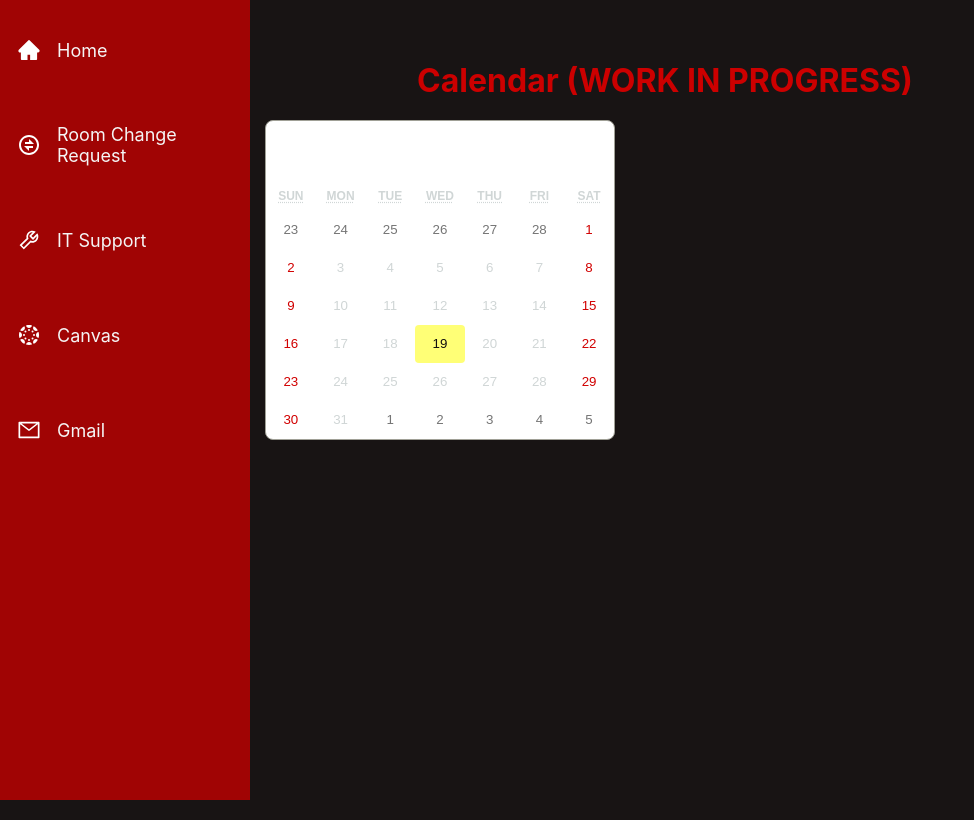
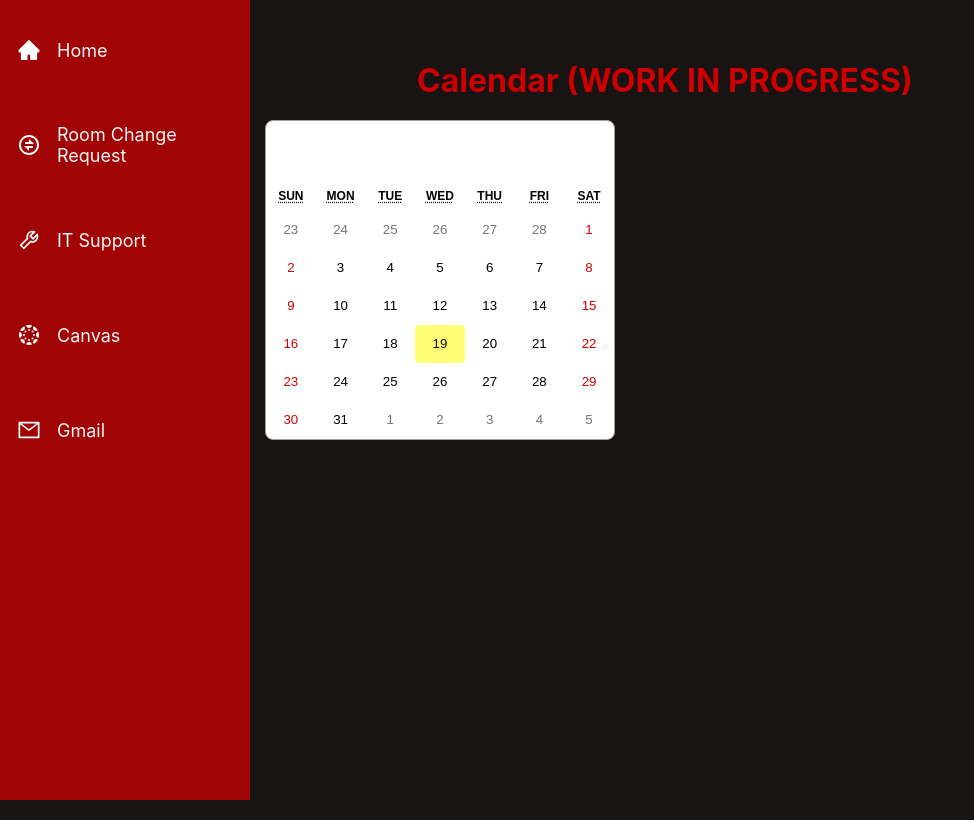
Before and after one commit to zepion1/SWE2, a React (Create React App) app: page /calendar in a window 1280 px wide. Shown: the whole page, without its empty margins (0-974 px from the left). Built offline with nearby package versions, Linux system fonts and the light colour scheme.

Commit message:
Changed the color of the text on the calendar

```diff
--- a/src/App.css
+++ b/src/App.css
@@ -436,12 +436,12 @@ button.sync-button:hover {
   background-color: #302828; /* Darker background for the calendar */
   border: none;
   border-radius: 8px;
-  color: #d0d6d6; /* Light text color */
+  color: #000000; /* Light text color */
 }
 
 .react-calendar__tile {
   background-color: #302828; /* Darker background for the tiles */
-  color: #d0d6d6; /* Light text color */
+  color: #000000; /* Light text color */
   border-radius: 4px;
   transition: background-color 0.3s ease;
 }
@@ -454,7 +454,7 @@ button.sync-button:hover {
 
 .react-calendar__tile--active {
   background-color: #cc0000; /* Red background for active tile */
-  color: rgb(128, 128, 128); /* White text color for active tile */
+  color: rgb(0, 0, 0); /* White text color for active tile */
 }
 
 .react-calendar__tile--now {
```
